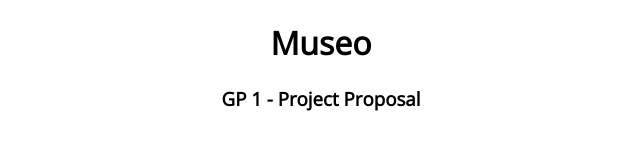
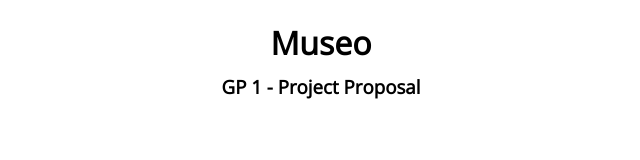
Before and after one commit to AlexMLewis/HCIProj, a plain HTML site: page gp/gp1.html in a window 1280 px wide. Shown: the whole page, without its empty margins (319-959 px from the left). Drawn offline with nearby package versions, Linux system fonts and the light colour scheme.

```diff
--- a/gp/gp1.html
+++ b/gp/gp1.html
@@ -6,7 +6,9 @@
     <link rel="stylesheet" href="../style.css">
   </head>
   <body>
-    <h1>Museo</h1>
-    <h3>GP 1 - Project Proposal</h3>
+    <div class="section">
+      <h1 class="title">Museo</h1>
+      <h3 class="subtitle">GP 1 - Project Proposal</h3>
+    </div>
   </body>
 </html>
--- a/style.css
+++ b/style.css
@@ -3,6 +3,14 @@ body {
   max-width: 900px;
   margin: 20px auto;
   text-align: center;
+}
+
+.title {
+  margin-bottom: 10px;
+}
+
+.subtitle {
+  margin-top: 0px;
 }
 
 .section {
```
Also changed, not shown: gp/gp2.html (+4 -2 lines), gp/gp3.html (+4 -2 lines), gp/gp4.html (+4 -2 lines), index.html (+5 -2 lines).
